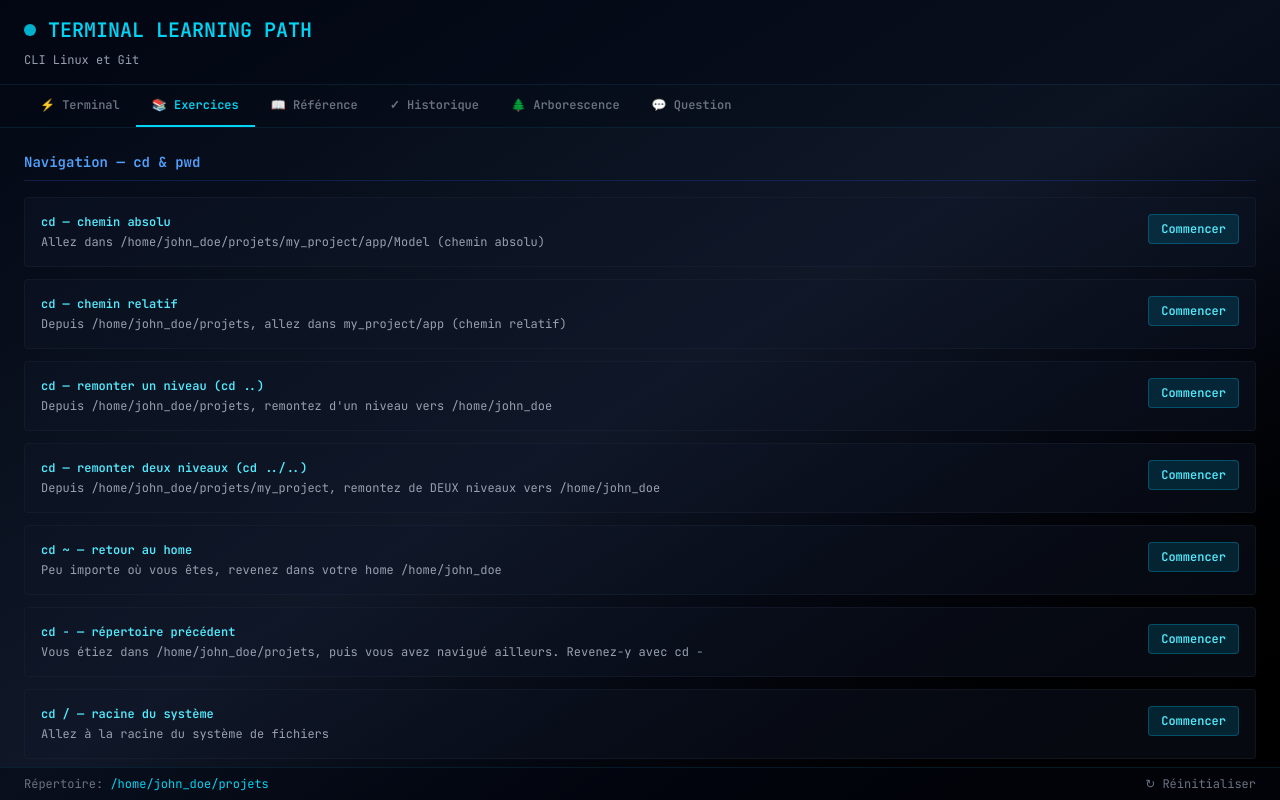
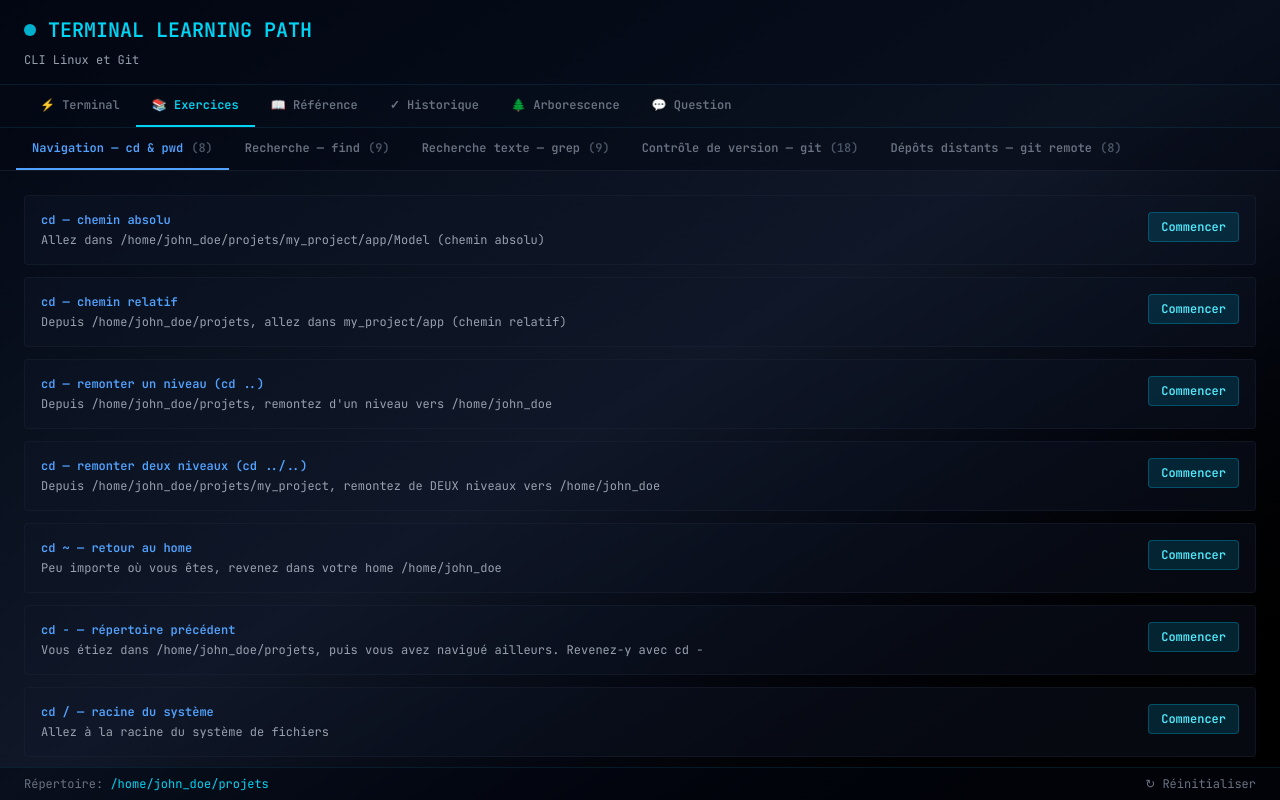
Before and after one commit to Devfront-end/terminal-learning-path, a React (Vite) app: page / in a window 1280 px wide. Both pictures are taken after a click on the button "📚 Exercices". Built offline with nearby package versions, Linux system fonts and the light colour scheme.

Commit message:
feat: onglets par catégorie dans Exercices

```diff
--- a/src/components/Exercises.jsx
+++ b/src/components/Exercises.jsx
@@ -69,28 +69,43 @@ export default function Exercises({ onValidate }) {
   };
 
   if (!exerciseMode) {
-    // Group by category
     const grouped = {};
     Object.entries(exercises).forEach(([key, ex]) => {
       if (!grouped[ex.category]) grouped[ex.category] = [];
       grouped[ex.category].push([key, ex]);
     });
+    const categories = Object.keys(grouped);
+    const [activeCat, setActiveCat] = useState(categories[0]);
+    const color = categoryColors[activeCat] || { text: 'text-cyan-400', border: 'border-cyan-900/40' };
+    const items = grouped[activeCat] || [];
 
     return (
-      <div className="flex-1 overflow-y-auto p-6 space-y-8">
-        {Object.entries(grouped).map(([cat, items]) => {
-          const color = categoryColors[cat] || { text: 'text-cyan-400', border: 'border-cyan-900/40' };
+      <div className="flex-1 overflow-hidden flex flex-col">
+        {/* Onglets catégories */}
+        <div className="flex border-b border-gray-800/60 bg-gray-950/40 px-4 overflow-x-auto shrink-0">
+          {categories.map(cat => {
+            const c = categoryColors[cat] || { text: 'text-cyan-400', border: 'border-cyan-900/40' };
+            const active = cat === activeCat;
             return (
-            <div key={cat}>
-              <h2 className={`text-sm font-bold mb-4 pb-2 border-b ${color.text} ${color.border}`}>
+              <button
+                key={cat}
+                onClick={() => setActiveCat(cat)}
+                className={`px-4 py-3 text-xs font-semibold border-b-2 whitespace-nowrap transition-all ${active ? `${c.text} border-current` : 'text-gray-500 border-transparent hover:text-gray-300'}`}
+              >
                 {categoryLabels[cat] || cat}
-              </h2>
-              <div className="space-y-3">
+                <span className="ml-2 text-gray-600">({grouped[cat].length})</span>
+              </button>
+            );
+          })}
+        </div>
+
+        {/* Liste des exercices de la catégorie active */}
+        <div className="flex-1 overflow-y-auto p-6 space-y-3">
           {items.map(([key, ex]) => (
             <div key={key} className="bg-gray-900/40 border border-gray-800/40 rounded p-4 flex items-start justify-between gap-4 hover:border-cyan-600/30 transition-all">
               <div className="flex-1 min-w-0">
-                      <h3 className="text-cyan-300 font-semibold text-xs mb-1">{ex.title}</h3>
-                      <p className="text-gray-400 text-xs truncate">{ex.challenge}</p>
+                <h3 className={`font-semibold text-xs mb-1 ${color.text}`}>{ex.title}</h3>
+                <p className="text-gray-400 text-xs">{ex.challenge}</p>
               </div>
               <button
                 onClick={() => handleStartExercise(key)}
@@ -101,9 +116,6 @@ export default function Exercises({ onValidate }) {
             </div>
           ))}
         </div>
-            </div>
-          );
-        })}
       </div>
     );
   }
```
Lines whose indentation alone changed are shown as unchanged.
